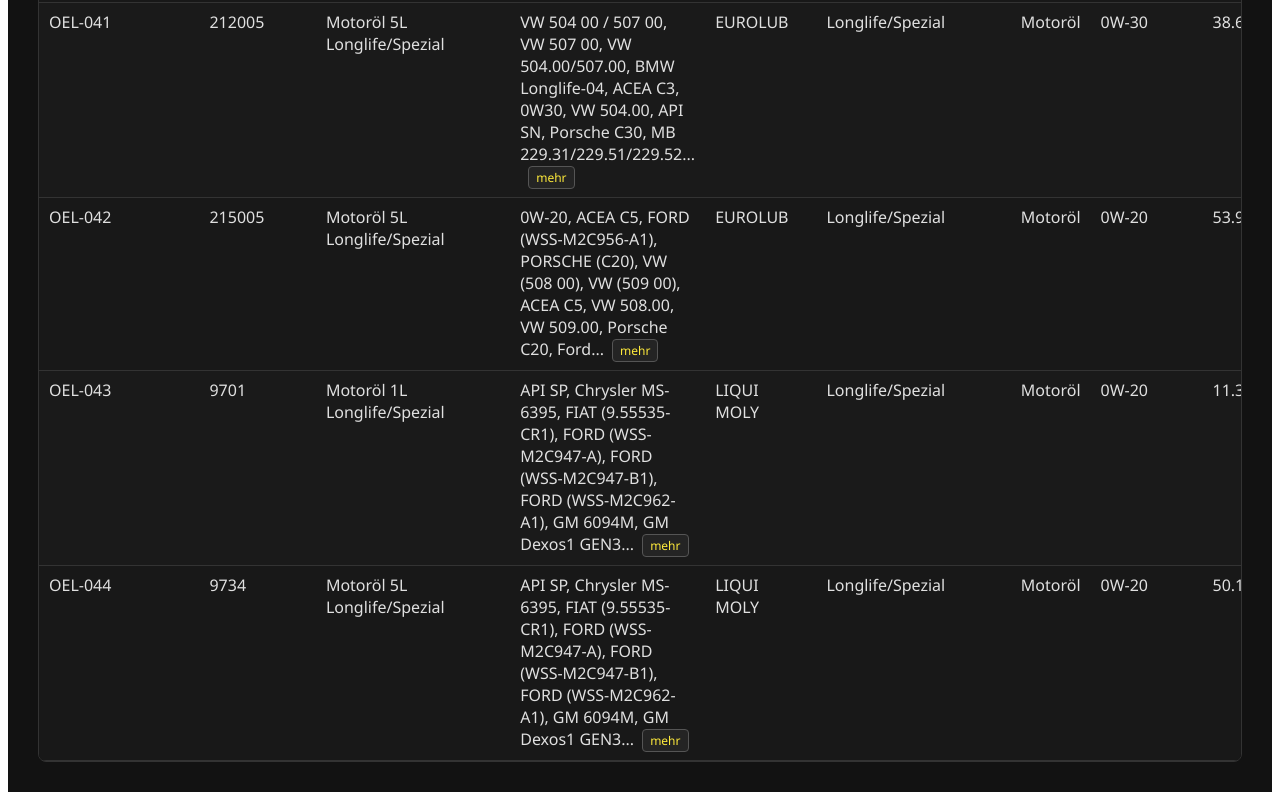
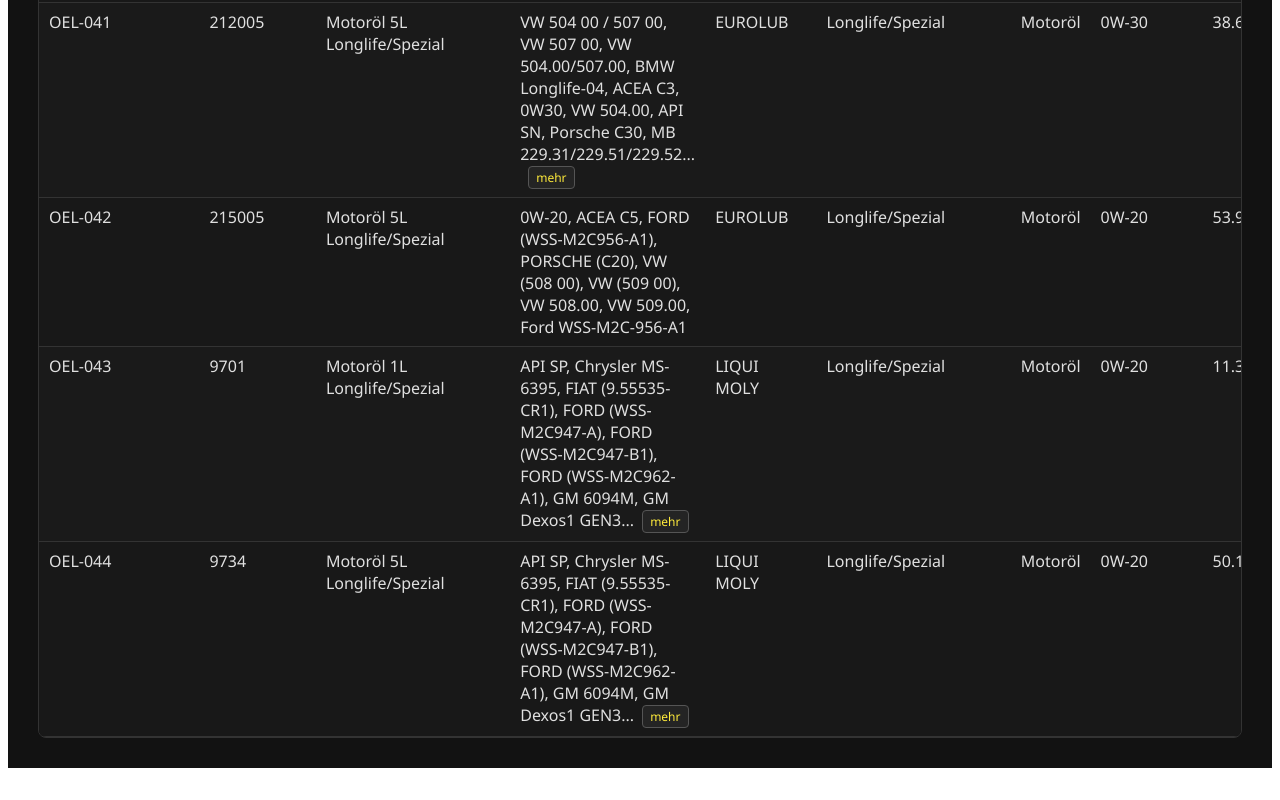
Before and after one commit to McLovin84de/Oelpreis-Manager-Pro, a React (Vite) app: page / in a window 1280 px wide. Shown: the part 6291-7091 px from the top of the page. After the commit the page ends 7067 px from the top, so only its background shows below. Built offline with nearby package versions, Linux system fonts and the light colour scheme.

Commit message:
UI: Doppelte Freigaben in Anzeige ausblenden

```diff
--- a/src/App.jsx
+++ b/src/App.jsx
@@ -276,6 +276,30 @@
 
   const getFreigabenKey = (oil) => oil.artikelnummer || oil.interne_nummer || "";
 
+  const getDisplayFreigaben = (freigaben) => {
+    const parts = String(freigaben || "")
+      .split(",")
+      .map((part) => part.trim())
+      .filter(Boolean);
+
+    const seen = new Set();
+    const uniqueParts = parts.filter((part) => {
+      const key = part
+        .normalize("NFKD")
+        .replace(/[\u0300-\u036f]/g, "")
+        .toLowerCase()
+        .replace(/[().]/g, "")
+        .replace(/\s+/g, " ")
+        .trim();
+
+      if (!key || seen.has(key)) return false;
+      seen.add(key);
+      return true;
+    });
+
+    return uniqueParts.join(", ");
+  };
+
   const getFreigabenPreview = (freigaben) => {
     const text = String(freigaben || "").trim();
     if (!text) return { text: "", isTruncated: false };
@@ -289,7 +313,7 @@
   };
 
   const renderFreigaben = (oil) => {
-    const text = String(oil.freigaben || "").trim();
+    const text = getDisplayFreigaben(oil.freigaben);
     if (!text) return "–";
 
     const key = getFreigabenKey(oil);
```
